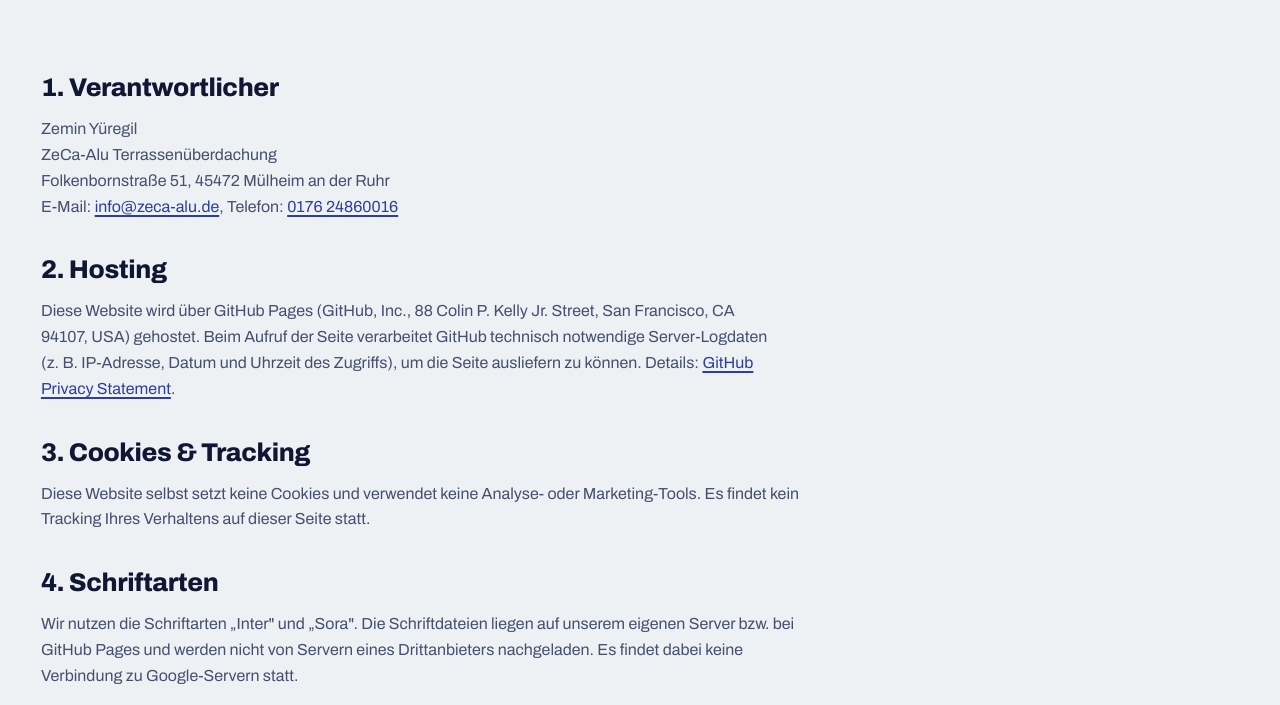
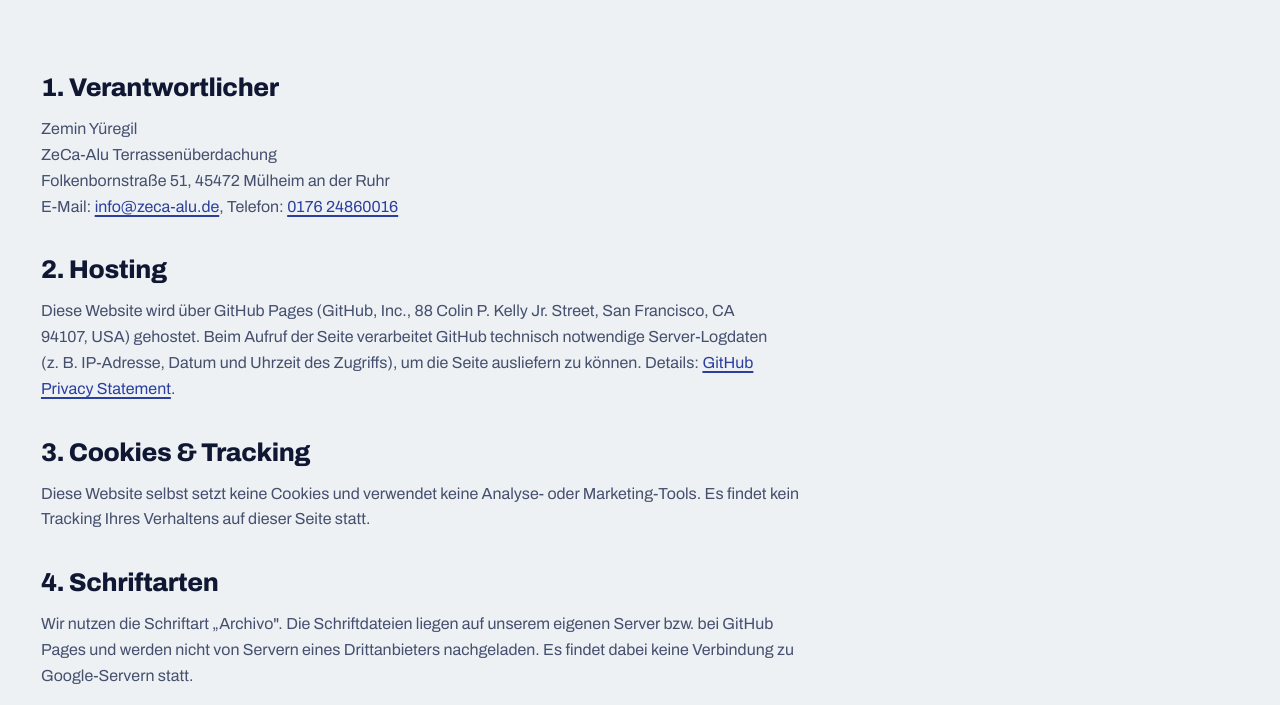
Before and after one commit to daiworld450/zeca-alu-de, a plain HTML site: page datenschutz/index.html in a window 1280 px wide. Shown: the part 247-952 px from the top of the page. Drawn offline with Linux system fonts and the light colour scheme.

Commit message:
Datenschutz: Schriftangabe an neue Schrift (Archivo) angepasst
Co-Authored-By: Claude Sonnet 5.5 <noreply@anthropic.com>

```diff
--- a/datenschutz/index.html
+++ b/datenschutz/index.html
@@ -72,7 +72,7 @@
       <p>Diese Website selbst setzt keine Cookies und verwendet keine Analyse- oder Marketing-Tools. Es findet kein Tracking Ihres Verhaltens auf dieser Seite statt.</p>
 
       <h2>4. Schriftarten</h2>
-      <p>Wir nutzen die Schriftarten „Inter" und „Sora". Die Schriftdateien liegen auf unserem eigenen Server bzw. bei GitHub Pages und werden nicht von Servern eines Drittanbieters nachgeladen. Es findet dabei keine Verbindung zu Google-Servern statt.</p>
+      <p>Wir nutzen die Schriftart „Archivo". Die Schriftdateien liegen auf unserem eigenen Server bzw. bei GitHub Pages und werden nicht von Servern eines Drittanbieters nachgeladen. Es findet dabei keine Verbindung zu Google-Servern statt.</p>
 
       <h2>5. Google Maps</h2>
       <p>Auf den Seiten „Kontakt" und „Einsatzgebiet" bieten wir die Möglichkeit, eine Karte von Google Maps zu laden. Die Karte wird erst eingebunden, wenn Sie aktiv auf „Karte anzeigen" klicken. Erst dann wird eine Verbindung zu Servern der Google Ireland Limited (Gordon House, Barrow Street, Dublin 4, Irland) aufgebaut und dabei Ihre IP-Adresse an Google übermittelt. Weitere Informationen: <a href="https://policies.google.com/privacy" target="_blank" rel="noopener">Google-Datenschutzerklärung</a>.</p>
```
